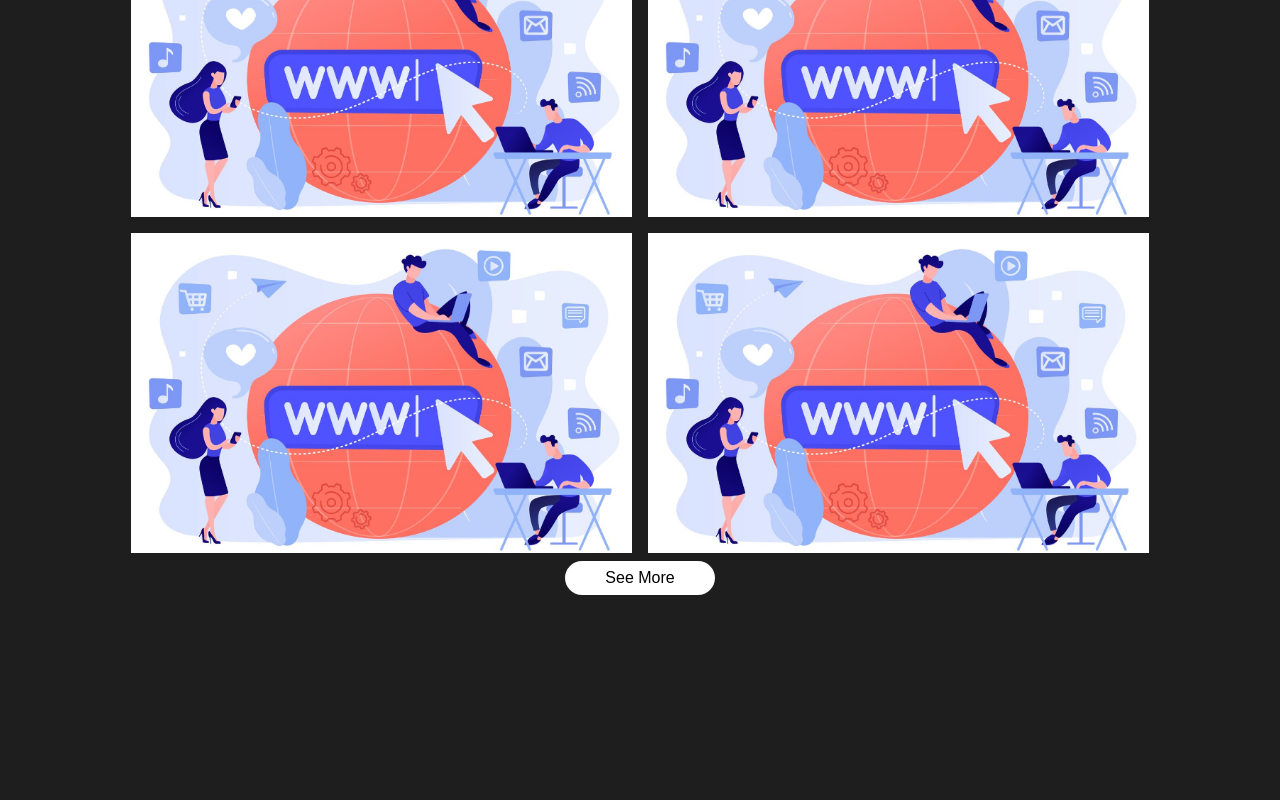
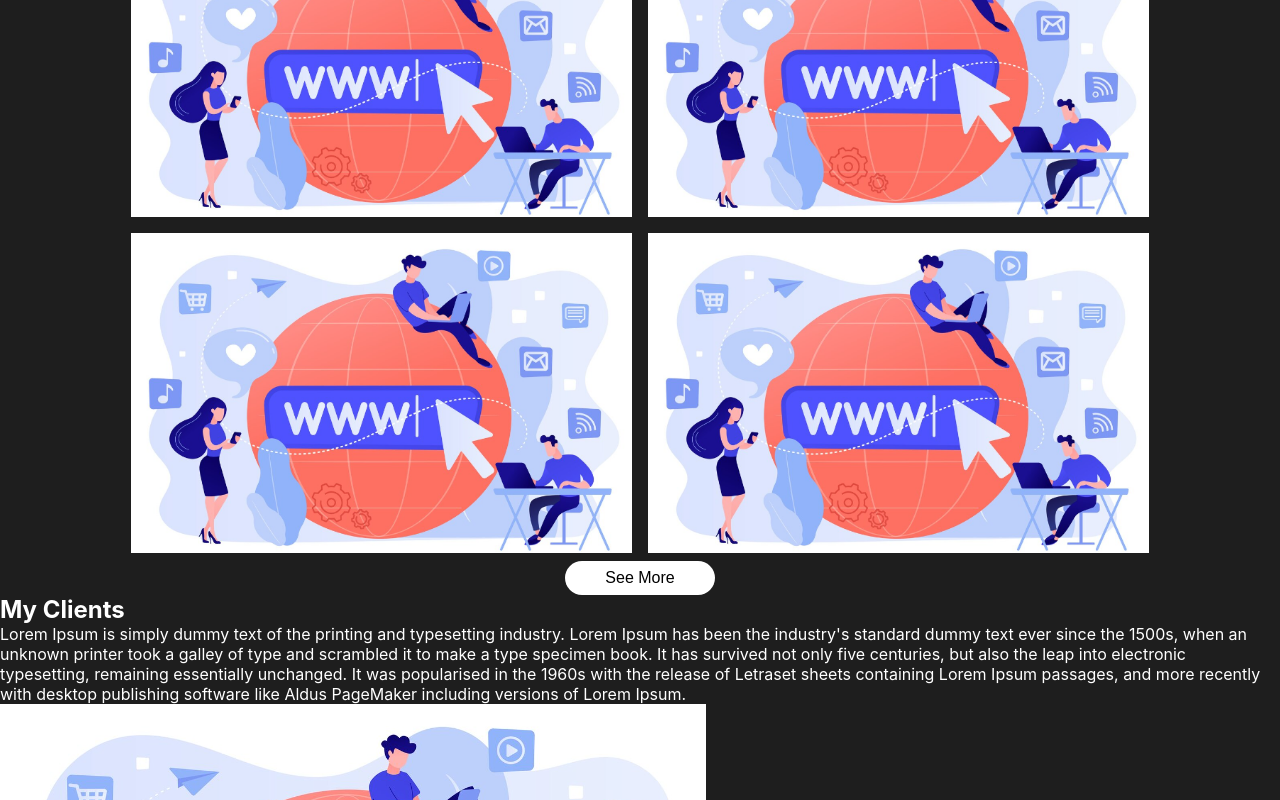
Before and after one commit to ashanmillewa/PortfolioSite, a React (Create React App) app: page / in a window 1280 px wide. Shown: the part 2000-2800 px from the top of the page. Before the commit the page ends 2595 px from the top, so only its background shows below. Built offline with nearby package versions, Linux system fonts and the light colour scheme; a web font is replaced by a local one.

Commit message:
contact part without css

```diff
--- a/src/App.js
+++ b/src/App.js
@@ -2,7 +2,7 @@
 import Intro from './components/Intro/intro'
 import Skills from './components/Skills/skills';
 import Works from './components/Works/works';
-
+import Contact from './components/Contact/contact';
 function App() {
   return (
     <div className="App">
@@ -10,6 +10,7 @@
         <Intro/>
         <Skills/>
         <Works/>
+        <Contact/>
     </div>
   );
 }
--- /dev/null
+++ b/src/components/Contact/contact.js
@@ -0,0 +1,25 @@
+import React from 'react'
+import './contact.css'
+import ClientImg from '../../assets/portfolio.png'
+
+const contact = () => {
+  return (
+    <section className='contactPage'>
+        <div id='clients'>
+            <h1 className='contactPageTitle'>My Clients</h1>
+            <p className='clientDesc'>
+            Lorem Ipsum is simply dummy text of the printing and typesetting industry. Lorem Ipsum has been the industry's standard dummy text ever since the 1500s, when an unknown printer took a galley of type and scrambled it to make a type specimen book. It has survived not only five centuries, but also the leap into electronic typesetting, remaining essentially unchanged. It was popularised in the 1960s with the release of Letraset sheets containing Lorem Ipsum passages, and more recently with desktop publishing software like Aldus PageMaker including versions of Lorem Ipsum.
+            </p>
+        <div className='clientImgs'>
+            <img src={ClientImg} alt="" className='clientImg' />
+            <img src={ClientImg} alt="" className='clientImg' />
+            <img src={ClientImg} alt="" className='clientImg' />
+            <img src={ClientImg} alt="" className='clientImg' />
+            <img src={ClientImg} alt="" className='clientImg' />
+        </div>
+        </div>
+    </section>
+    )
+}
+
+export default contact
```
Also changed, not shown: src/components/Contact/contact.css (added).
